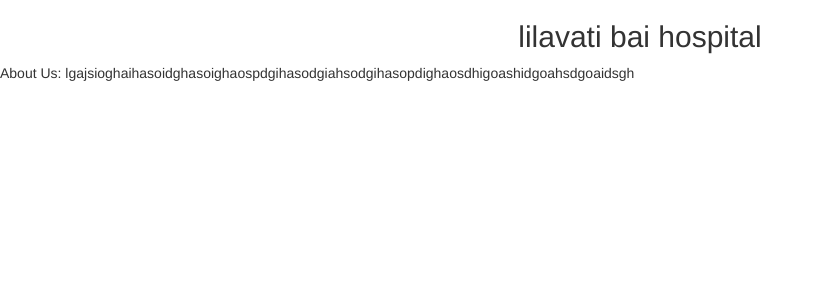
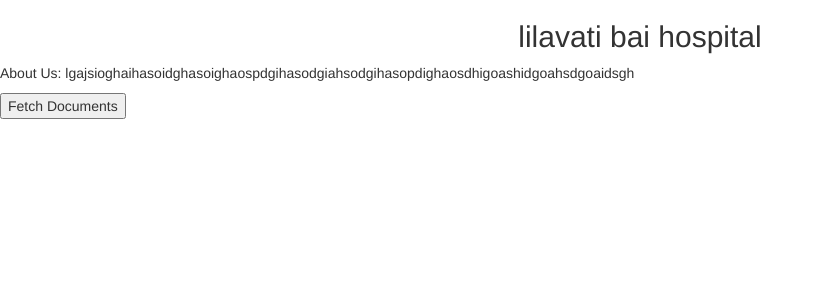
Before and after one commit to Yash-Keswani/FCS_project, a Django app: template templates/medimode/profile_detail.html in a window 1280 px wide. Shown: the top 300 px of the page, without its empty margins (0-823 px from the left). Run offline with Django 4.2, Linux system fonts and the light colour scheme; the template is opened without the code that fills it: values that come from a table or form of the project are taken from there, others are empty; data comes from the database, SQL or seed files in the repository; both versions use the stored data as it was after the commit; parts of the project's set-up code (start-up, migrations or seed data) failed here and were passed over; some libraries are stand-ins or nearby versions.

Commit message:
Tried doing show doc for user but unable to do

```diff
--- a/templates/medimode/profile_detail.html
+++ b/templates/medimode/profile_detail.html
@@ -9,6 +9,34 @@
 <body>
 <h2 class="text-center">{{ object.full_name }}</h2>
 <p>About Us: {{ object.bio }}</p>
+    <div>
+    <button type="button" onclick ="fetch_documents()" >Fetch Documents</button>
+    <div>
+
+        <div id="id_documents">
+
+        </div>
+        <script>
+            function fetch_documents(){
+                const user_id = '{{ user.id }}';
+                fetch("/medimode/user_documents", {
+                    method: 'POST',
+                    headers: {
+                        'Content-Type': 'application/json',
+                            'X-CSRFToken': '{{ csrf_token }}'
+                    },
+                    redirect: 'manual',
+                    body: JSON.stringify({"profile_id": user_id, "csrf_token": '{{ csrf_token }}'})
+                }).then((response) => response.json()).then((data) => {
+                let toput = ""
+                data.forEach((doc) => {
+                    toput += doc["key"]+": <a target='_blank' href=/medimode/media/verify/"+doc["filepath"]+">"+doc["filename"]+"</a><br/>"
+                })
+                document.getElementById("id_documents").innerHTML=toput
+                    })
+            }
+        </script>
+
 
 </body>
 </html>
```
Also changed, not shown: db.sqlite3, uploads/documents/Q1_redirect__7.png (added).
